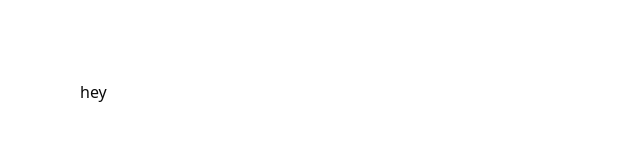
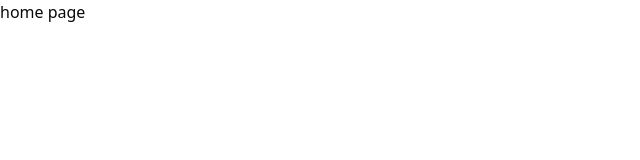
Before and after one commit to lmohade3l/percentage-base-ordering, a React (Vite) app: page / in a window 1280 px wide. Shown: the top 160 px of the page, without its empty margins (0-640 px from the left). Built offline with nearby package versions, Linux system fonts and the light colour scheme.

Commit message:
feat: install react-router-dom and add router file

```diff
--- a/package.json
+++ b/package.json
@@ -16,6 +16,7 @@
     "lucide-react": "^0.477.0",
     "react": "^19.0.0",
     "react-dom": "^19.0.0",
+    "react-router-dom": "^7.3.0",
     "tailwind-merge": "^3.0.2",
     "tailwindcss": "^4.0.11",
     "tailwindcss-animate": "^1.0.7"
--- a/src/App.tsx
+++ b/src/App.tsx
@@ -1,11 +1,11 @@
-import { useState } from "react";
+import { RouterProvider } from "react-router-dom";
+import { router } from "./router";
 import "./App.css";
 
 function App() {
-
   return (
     <>
-      <div className="m-20">hey</div>
+      <RouterProvider router={router} />
     </>
   );
 }
--- /dev/null
+++ b/src/pages/home.tsx
@@ -0,0 +1,7 @@
+export default function Home() {
+    return (
+        <div>
+            home page
+        </div>
+    )
+}
--- /dev/null
+++ b/src/pages/markets.tsx
@@ -0,0 +1,5 @@
+export default function Markets() {
+    return (
+        <div>markets page</div>
+    )
+}
--- /dev/null
+++ b/src/pages/orders.tsx
@@ -0,0 +1,5 @@
+export default function Orders() {
+    return(
+        <div>orders page</div>
+    )
+}
--- /dev/null
+++ b/src/router/index.tsx
@@ -0,0 +1,20 @@
+import Home from "@/pages/home";
+import Markets from "@/pages/markets";
+import Orders from "@/pages/orders";
+import { createBrowserRouter } from "react-router-dom";
+
+
+export const router = createBrowserRouter([
+  {
+    path: "/",
+    element: <Home />,
+  },
+  {
+    path: "/markets",
+    element: <Markets />,
+  },
+  {
+    path: "/orders/:marketId",
+    element: <Orders />,
+  },
+]);
```
Also changed, not shown: 1 other file (tests, documents, lock files or other folders).
